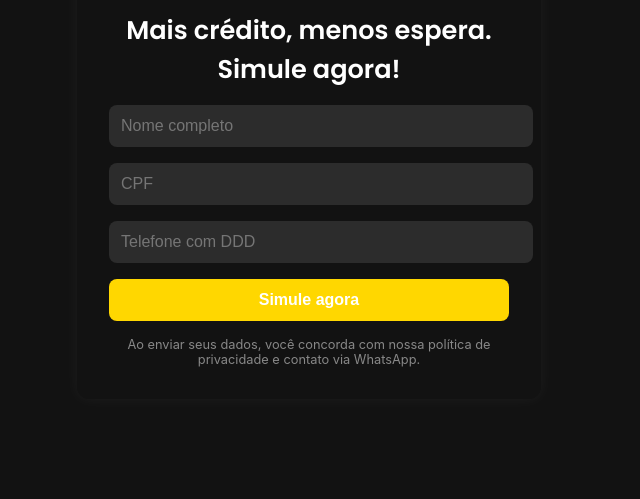
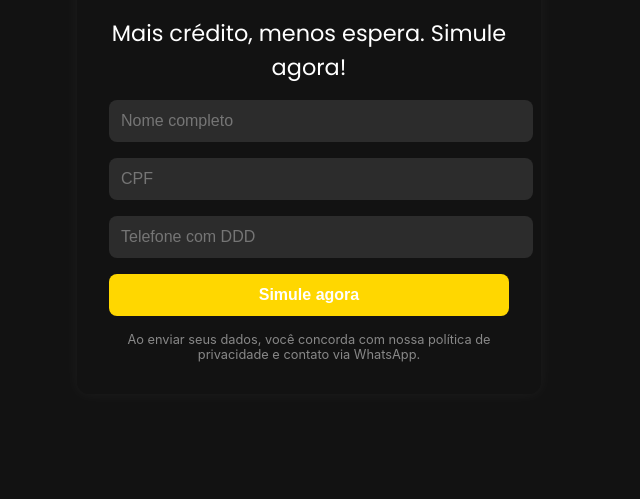
Before and after one commit to andradecorrea/acpromotora, a plain HTML site: page vendas/index.html in a window 1280 px wide. Shown: the part 333-832 px from the top of the page, without its empty margins (331-971 px from the left). Drawn offline with Linux system fonts and the light colour scheme.

Commit message:
Update index.html

```diff
--- a/vendas/index.html
+++ b/vendas/index.html
@@ -35,11 +35,13 @@
     }
     h1 {
   font-family: 'Poppins', sans-serif;
-  font-size: 1.6rem;
-  font-weight: 600;
-  margin-bottom: 1rem;
+  font-size: 1.4rem;      /* um pouco menor */
+  font-weight: 400;       /* deixa a letra mais fina (antes era 600 ou 700) */
+  margin-top: 0.5rem;     /* aproxima mais da logo */
+  margin-bottom: 1rem;    /* mantém respiro antes do formulário */
   text-align: center;
 }
+
     input {
       width: 100%;
       padding: 0.75rem;
```
